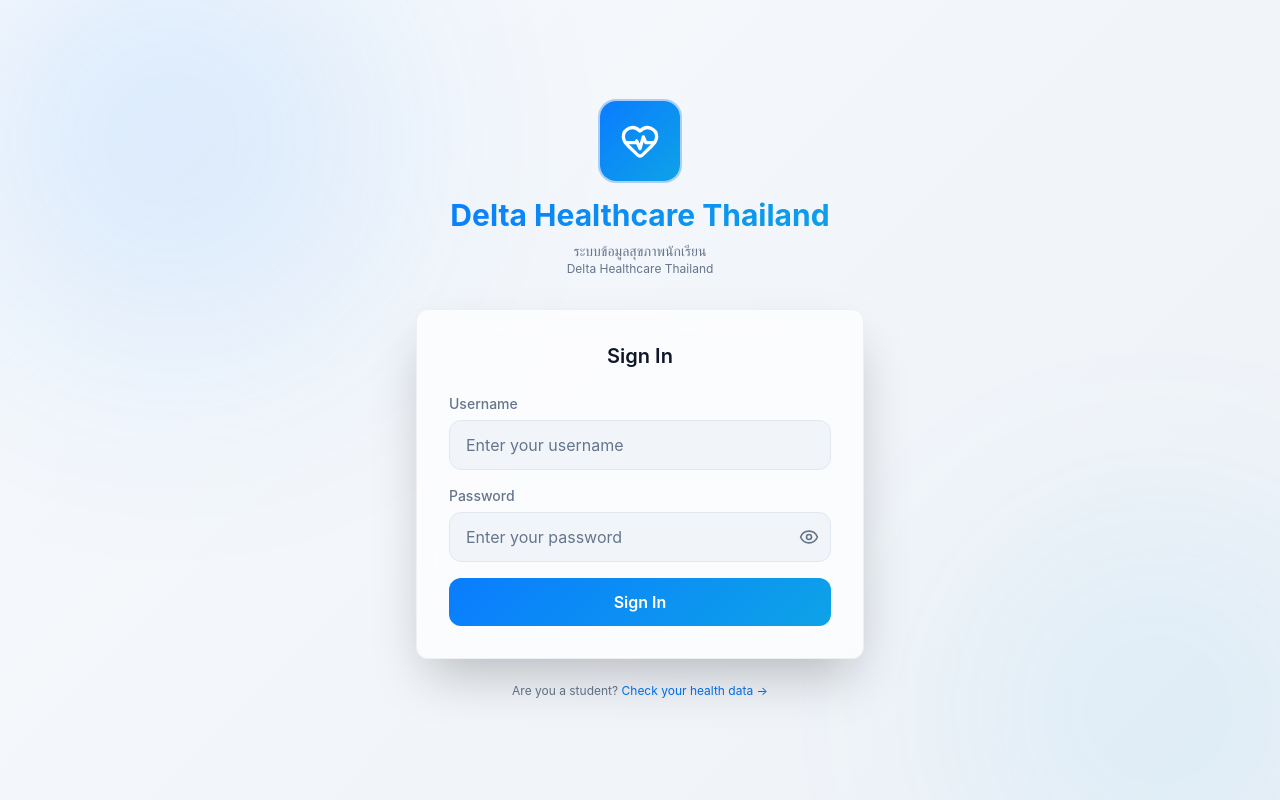
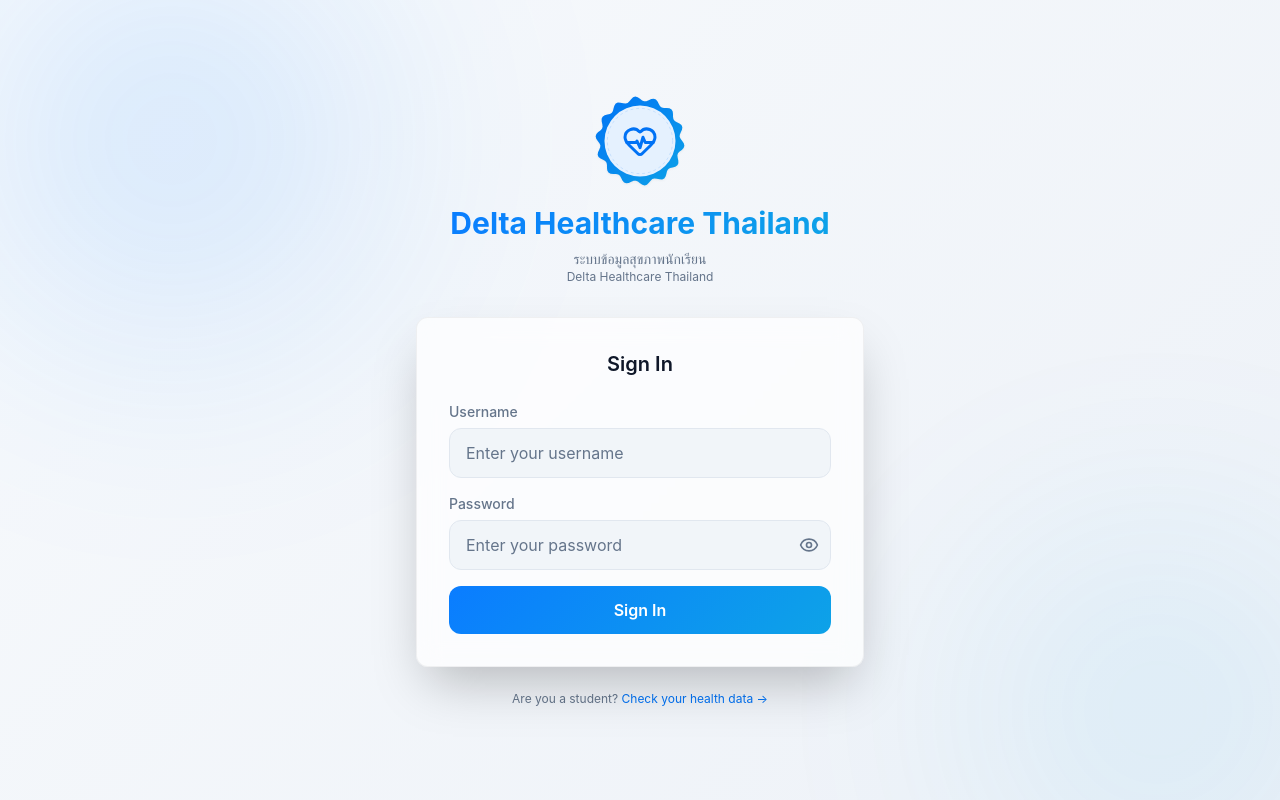
Before and after one commit to PyaePhyoeAungppa/student-health-app, a Next.js app: page /login in a window 1280 px wide. Built offline with nearby package versions, Linux system fonts and the light colour scheme; no server answers.

Commit message:
design: apply premium wavy rosette and bouncy animation to login and student portal logos

```diff
--- a/src/app/login/page.tsx
+++ b/src/app/login/page.tsx
@@ -4,6 +4,19 @@ import { useState } from "react";
 import { signIn } from "next-auth/react";
 import { useRouter } from "next/navigation";
 import { Loader2, HeartPulse, ShieldCheck, Eye, EyeOff } from "lucide-react";
+
+const getWavyCirclePath = (cx: number, cy: number, radius: number, waves: number, amplitude: number) => {
+    let path = "";
+    const points = 120;
+    for (let i = 0; i <= points; i++) {
+        const angle = (i / points) * Math.PI * 2;
+        const r = radius + Math.sin(angle * waves) * amplitude;
+        const x = cx + r * Math.cos(angle);
+        const y = cy + r * Math.sin(angle);
+        path += (i === 0 ? "M " : " L ") + `${x.toFixed(2)},${y.toFixed(2)}`;
+    }
+    return path + " Z";
+};
 
 export default function LoginPage() {
     const router = useRouter();
@@ -42,10 +55,25 @@ export default function LoginPage() {
 
             <div className="w-full max-w-md animate-fade-in">
                 {/* Logo */}
-                <div className="text-center mb-8">
-                    <div className="inline-flex items-center justify-center w-20 h-20 rounded-2xl mb-4 ring-2 ring-primary/30"
-                        style={{ background: "linear-gradient(135deg, hsl(212, 100%, 52%) 0%, hsl(199, 89%, 48%) 100%)" }}>
-                        <HeartPulse className="w-10 h-10 text-white" />
+                <div className="text-center mb-8 flex flex-col items-center">
+                    <div className="relative w-24 h-24 mb-4 flex items-center justify-center group cursor-pointer">
+                        <svg viewBox="0 0 100 100" className="absolute inset-0 w-full h-full drop-shadow-sm transition-transform duration-700 ease-in-out group-hover:rotate-180">
+                            <defs>
+                                <linearGradient id="wavy-gradient" x1="0%" y1="0%" x2="100%" y2="100%">
+                                    <stop offset="0%" stopColor="hsl(var(--primary))" />
+                                    <stop offset="100%" stopColor="hsl(var(--accent))" />
+                                </linearGradient>
+                            </defs>
+                            <path
+                                d={getWavyCirclePath(50, 50, 44, 14, 2.5)}
+                                fill="url(#wavy-gradient)"
+                            />
+                            <circle cx="50" cy="50" r="37" fill="hsl(var(--card))" />
+                            <circle cx="50" cy="50" r="34" fill="none" stroke="hsl(var(--primary) / 0.15)" strokeWidth="1" strokeDasharray="3,3" />
+                        </svg>
+                        <div className="relative z-10 w-[72px] h-[72px] rounded-full bg-primary/10 flex items-center justify-center">
+                            <HeartPulse className="w-9 h-9 text-primary bouncy-avatar-icon" />
+                        </div>
                     </div>
                     <h1 className="text-3xl font-bold gradient-text">Delta Healthcare Thailand</h1>
                     <p className="text-muted-foreground mt-2 text-sm">ระบบข้อมูลสุขภาพนักเรียน</p>
--- a/src/app/student-portal/page.tsx
+++ b/src/app/student-portal/page.tsx
@@ -3,6 +3,19 @@ import { useState } from "react";
 import { HeartPulse, Search, Loader2, ShieldCheck, User, Eye, Ear, Globe } from "lucide-react";
 import { formatDate, calculateAge, getBMICategory } from "@/lib/utils";
 import { useLanguage } from "@/components/providers/language-provider";
+
+const getWavyCirclePath = (cx: number, cy: number, radius: number, waves: number, amplitude: number) => {
+    let path = "";
+    const points = 120;
+    for (let i = 0; i <= points; i++) {
+        const angle = (i / points) * Math.PI * 2;
+        const r = radius + Math.sin(angle * waves) * amplitude;
+        const x = cx + r * Math.cos(angle);
+        const y = cy + r * Math.sin(angle);
+        path += (i === 0 ? "M " : " L ") + `${x.toFixed(2)},${y.toFixed(2)}`;
+    }
+    return path + " Z";
+};
 
 export default function StudentPortalPage() {
     const { t, language, setLanguage } = useLanguage();
@@ -52,10 +65,25 @@ export default function StudentPortalPage() {
 
             <div className="w-full max-w-xl animate-fade-in">
                 {/* Logo */}
-                <div className="text-center mb-8">
-                    <div className="inline-flex items-center justify-center w-16 h-16 rounded-2xl mb-3 ring-2 ring-primary/30"
-                        style={{ background: "linear-gradient(135deg, hsl(212, 100%, 52%) 0%, hsl(199, 89%, 48%) 100%)" }}>
-                        <HeartPulse className="w-8 h-8 text-white" />
+                <div className="text-center mb-8 flex flex-col items-center">
+                    <div className="relative w-24 h-24 mb-4 flex items-center justify-center group cursor-pointer">
+                        <svg viewBox="0 0 100 100" className="absolute inset-0 w-full h-full drop-shadow-sm transition-transform duration-700 ease-in-out group-hover:rotate-180">
+                            <defs>
+                                <linearGradient id="wavy-gradient" x1="0%" y1="0%" x2="100%" y2="100%">
+                                    <stop offset="0%" stopColor="hsl(var(--primary))" />
+                                    <stop offset="100%" stopColor="hsl(var(--accent))" />
+                                </linearGradient>
+                            </defs>
+                            <path
+                                d={getWavyCirclePath(50, 50, 44, 14, 2.5)}
+                                fill="url(#wavy-gradient)"
+                            />
+                            <circle cx="50" cy="50" r="37" fill="hsl(var(--card))" />
+                            <circle cx="50" cy="50" r="34" fill="none" stroke="hsl(var(--primary) / 0.15)" strokeWidth="1" strokeDasharray="3,3" />
+                        </svg>
+                        <div className="relative z-10 w-[72px] h-[72px] rounded-full bg-primary/10 flex items-center justify-center">
+                            <HeartPulse className="w-9 h-9 text-primary bouncy-avatar-icon" />
+                        </div>
                     </div>
                     <h1 className="text-3xl font-bold gradient-text">{t("studentHealthPortal")}</h1>
                     <p className="text-muted-foreground text-sm mt-2">{t("checkYourHealthData")}</p>
```
